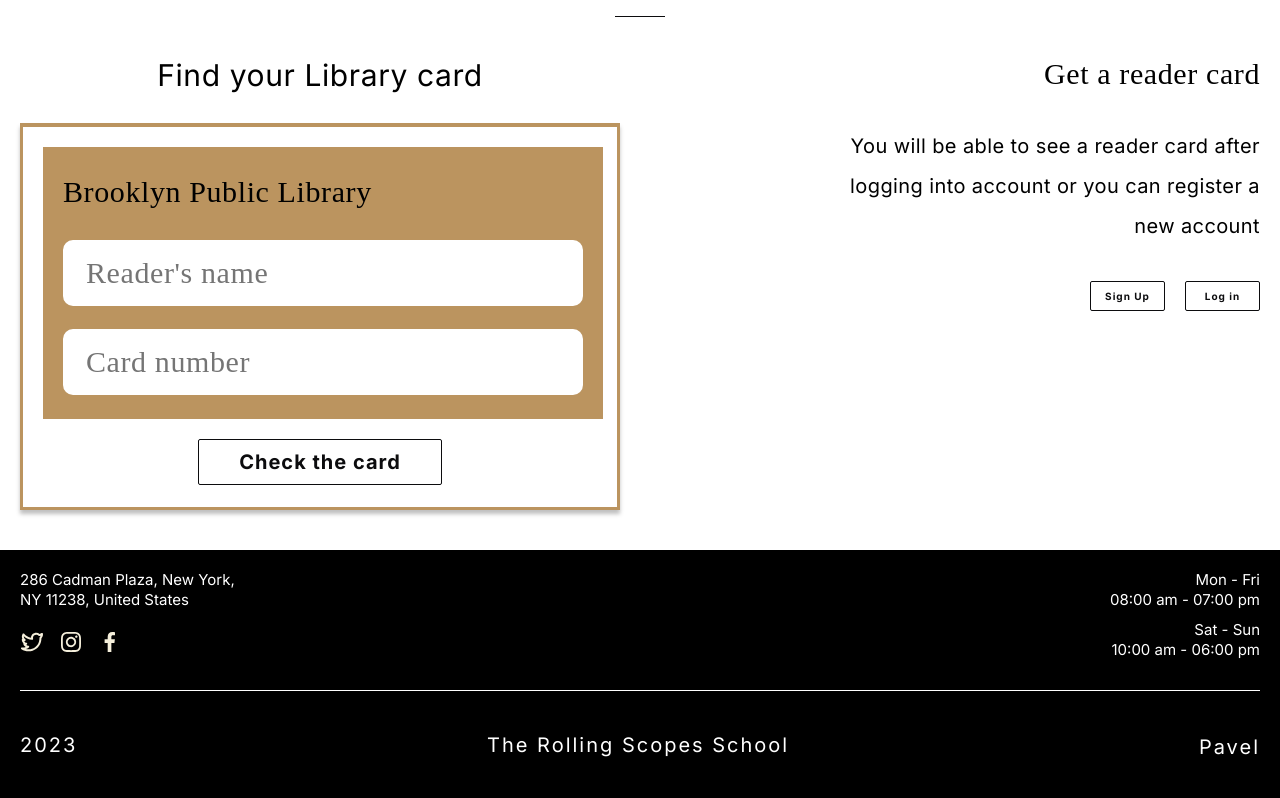
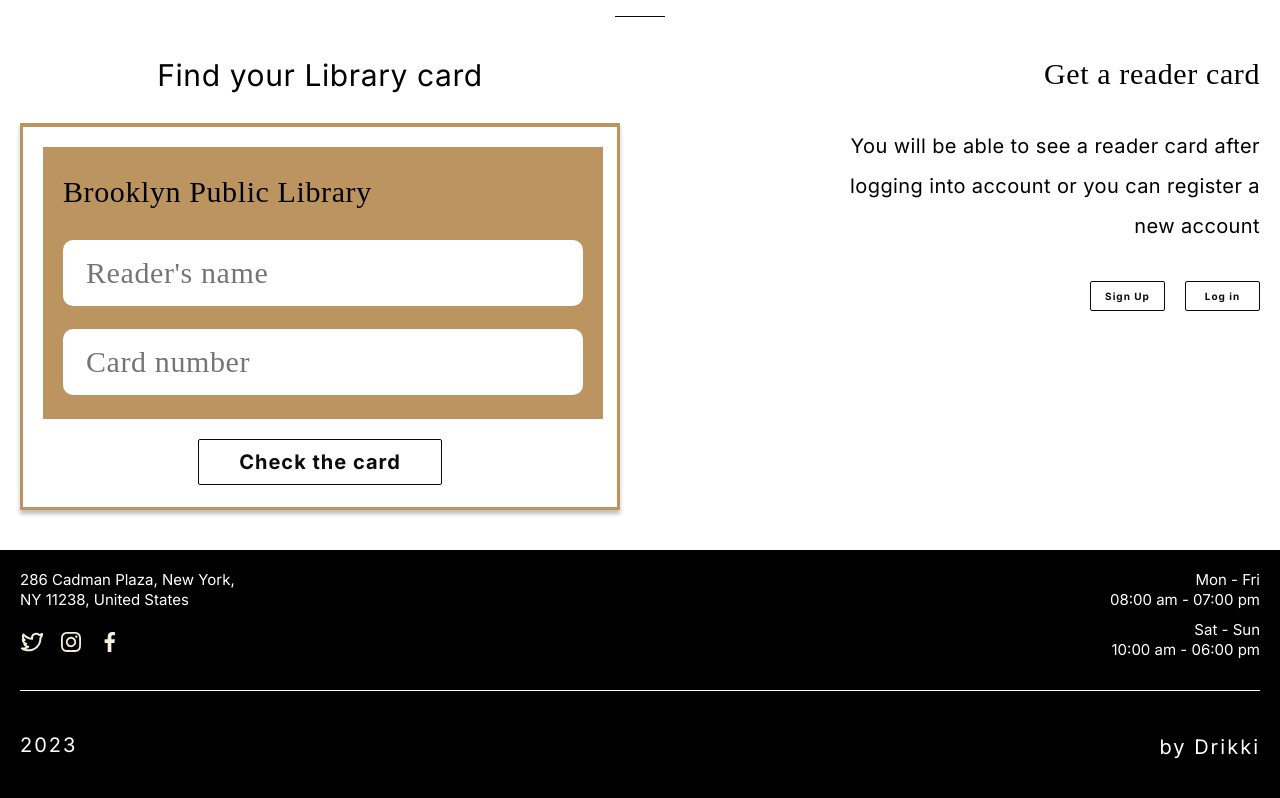
Before and after one commit to Drikkii/Library, a plain HTML site: page index.html in a window 1280 px wide. Shown: the part 4464-5262 px from the top of the page. Drawn offline with Linux system fonts and the light colour scheme; a web font is replaced by a local one.

Commit message:
fix: fix rent book!

```diff
--- a/index.html
+++ b/index.html
@@ -1163,13 +1163,13 @@
       <div class="footer-line"></div>
       <div class="footer-info">
         <div class="years">2023</div>
-        <div class="school-name">
+        <!-- <div class="school-name">
           <a class="school" href="https://rs.school/js-stage0/"
             >The Rolling Scopes School</a
           >
-        </div>
+        </div> -->
         <div class="github">
-          <a class="git-hub" href="https://github.com/Drikkii">Pavel</a>
+          <a class="git-hub" href="https://github.com/Drikkii">by Drikki</a>
         </div>
       </div>
     </footer>
--- a/style.css
+++ b/style.css
@@ -546,7 +546,7 @@ h1 {
 
 .ProfileRented {
   text-align: left;
-  margin: 0 0 0 7px;
+  margin: 0 0 0 10px;
   height: 100px;
   overflow-x: auto;
   background: #fff;
```
